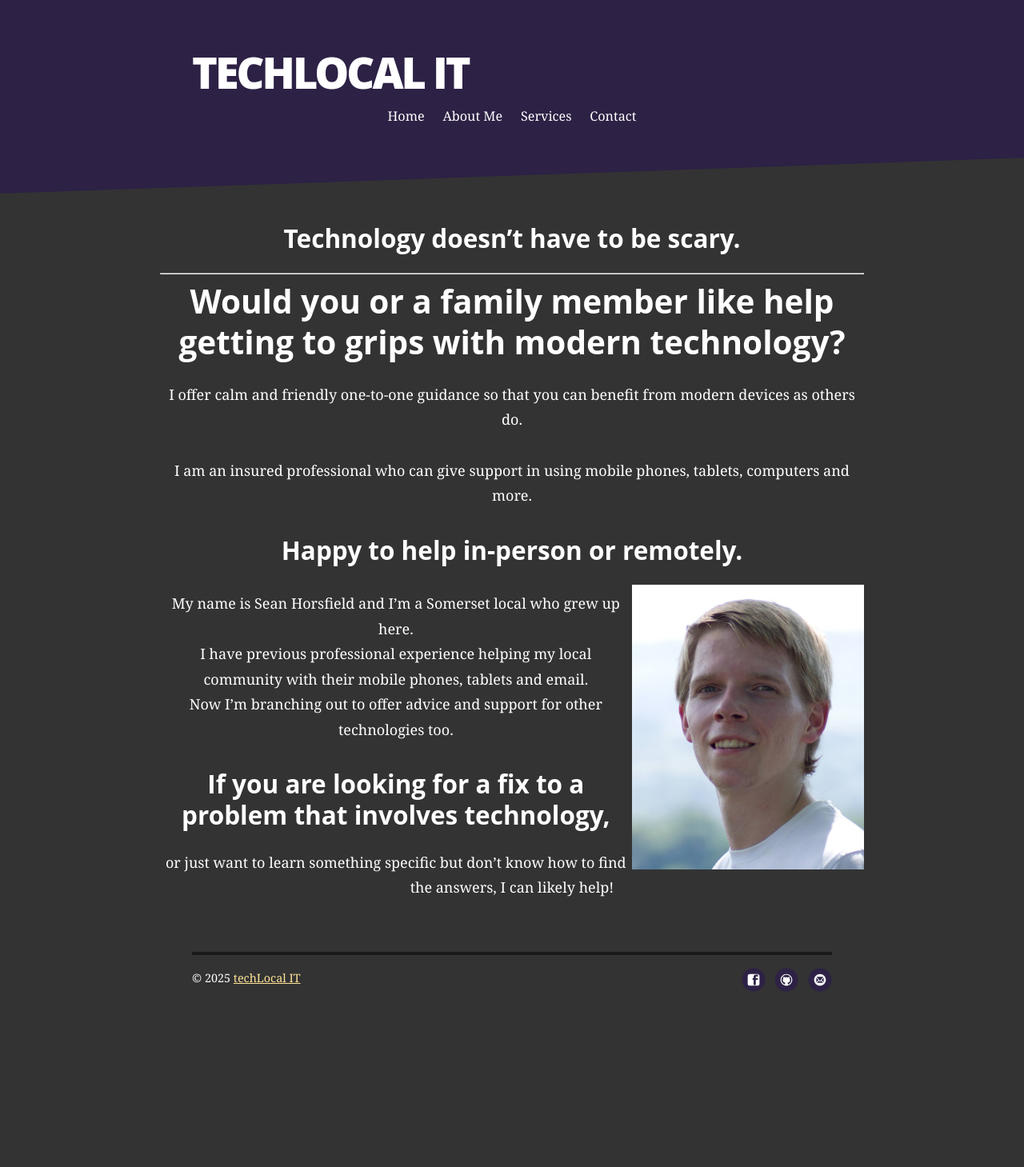
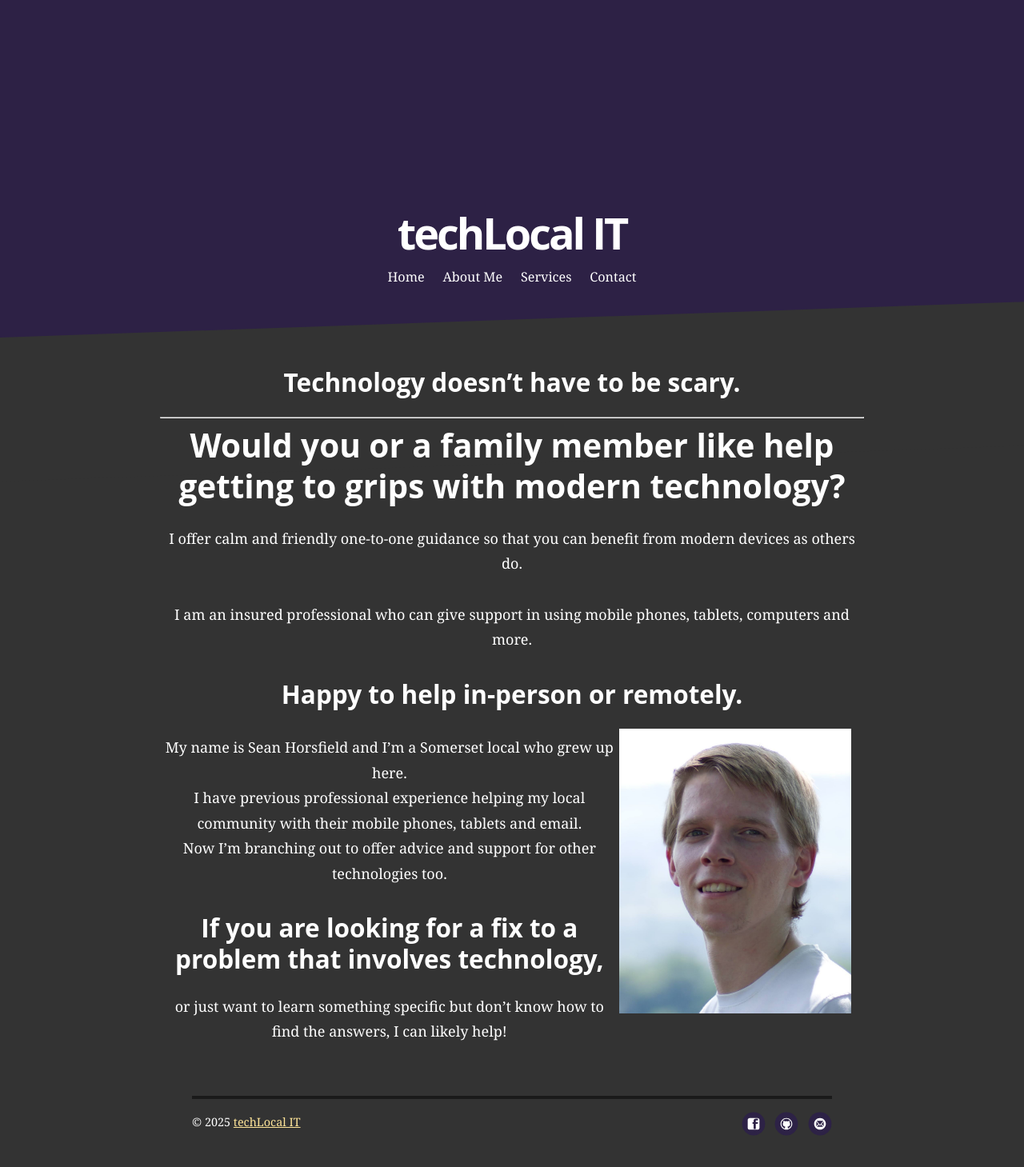
Before and after one commit to sean-work/tl-web, a Jekyll site: the page built from index.md, in a window 1280 px wide. Shown: the whole page at 80% size. Built offline with Jekyll 4.4.1, drawn with Linux system fonts in a browser that asks for light colours; before the commit the page ends 1279 px from its top, so only the background shows below that.

Commit message:
image padding, center uncapitalise header

```diff
--- a/_config.yml
+++ b/_config.yml
@@ -8,7 +8,7 @@ paginate_path: "blog/page:num/"
 permalink: blog/:title/
 
 # Header Option
-# header: large
+header: large
 
 sass:
     style: compressed
--- a/_sass/breakpoints/_800up.scss
+++ b/_sass/breakpoints/_800up.scss
@@ -44,13 +44,17 @@ object {
 
 .align-left {
 	float: left;
+	margin-right:1rem;
+	margin-bottom:1rem;
 }
 
 .align-right {
 	float: right;
+	margin-right:1rem;
+	margin-bottom:1rem;
 }
 
-.profile {
+.in-line-scale {
 	max-width: 33%;
 }
 
--- a/_sass/breakpoints/_mobileup.scss
+++ b/_sass/breakpoints/_mobileup.scss
@@ -197,13 +197,11 @@ HEADER STYLING
 
 	h1 {
 		margin: 0;
-		float: left;
 		padding-left: 2rem;
 		font-size: 1em;
 		line-height: 3em;
 		font-family: $sans-serif;
-		font-weight: 800;
-		text-transform: uppercase;
+		font-weight: 700;
 
 		a {
 			color: white;
--- a/index.md
+++ b/index.md
@@ -11,7 +11,7 @@ I am an insured professional who can give support in using mobile phones, tablet
 
 ### Happy to help in-person or remotely.
 
-![Photo of Sean Horsfield, who trades under the name techLocal IT](/images/headshot.jpg){: .align-right .profile}
+![Photo of Sean Horsfield, who trades under the name techLocal IT](/images/headshot.jpg){: .align-right .in-line-scale}
 
 My name is Sean Horsfield and I'm a Somerset local who grew up here.
 I have previous professional experience helping my local community with their mobile phones, tablets and email.
```
Also changed, not shown: about.md (+1 -1 lines).
